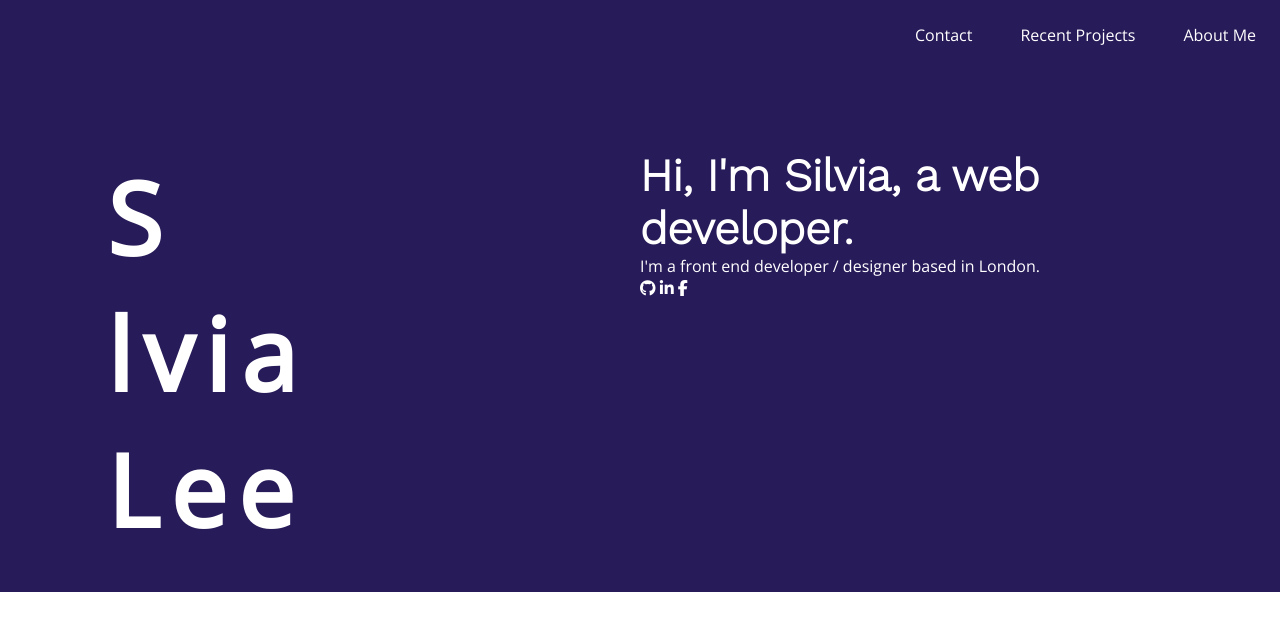
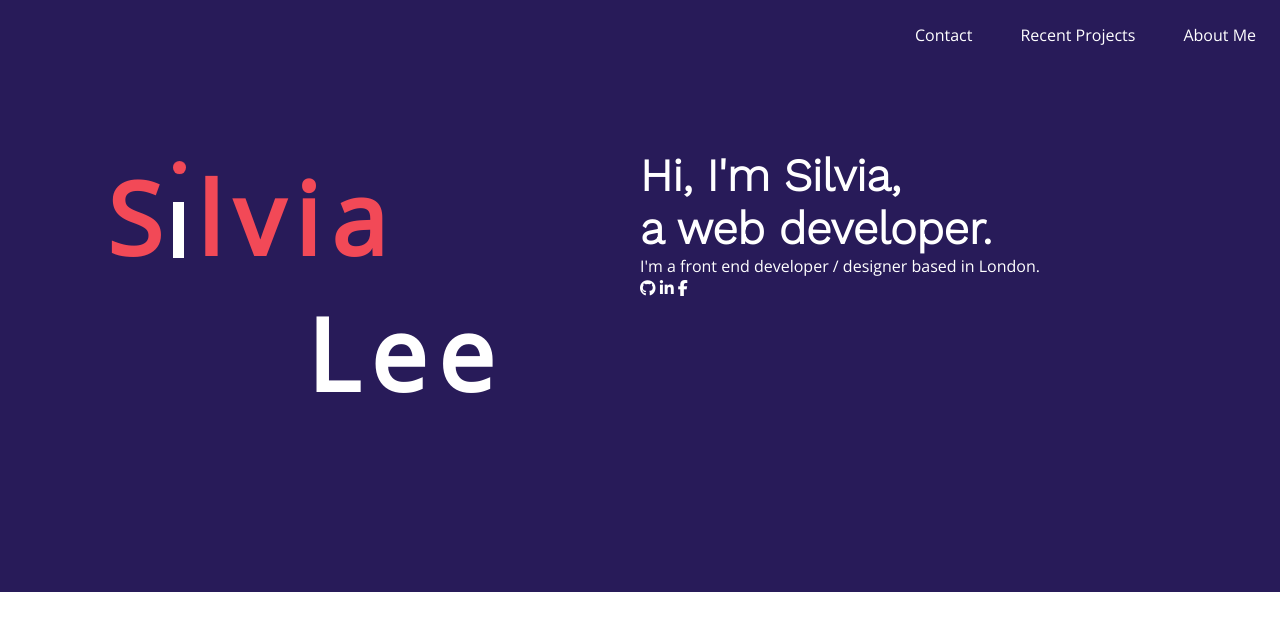
Before and after one commit to silviatheweasel/portfolio, a plain HTML site: page index.html in a window 1280 px wide. Drawn offline with nearby package versions, Linux system fonts and the light colour scheme; files that its build step writes are made by us from their sources.

Commit message:
Make changes to header

```diff
--- a/index.html
+++ b/index.html
@@ -8,7 +8,7 @@
     <meta name="keywords" content="web development, front-end development, web design, example websites">
     <meta name="author" content="Silvia Lee">
     <title>Silvia Lee's Portfolio</title>
-    <link href="./style.css" rel="stylesheet">
+    <link href="./Resources/style.css" rel="stylesheet">
     <link href="https://fonts.googleapis.com/css?family=Open+Sans|Work+Sans:300" rel="stylesheet">
     <script src="./home.js" defer></script>
     <script src="https://kit.fontawesome.com/d7186ae7fe.js" crossorigin="anonymous"></script>
@@ -24,13 +24,19 @@
         </nav>
         <div class="banner">
             <div class= "my-name">
-                <div>S</div>
-                <div class="circle_rectangle"></div>
-                <div>lvia</div>
-                <div>Lee</div>
+                <div class="silvia">
+                    <div class="initial-s">S</div>
+                    <div class="letter-i">
+                        <div class="circle"></div>
+                        <div class="rectangle"></div>
+                    </div>
+
+                    <div class="lvia">lvia</div>
+                </div>
+                <div class="lee">Lee</div>
             </div>
             <div class = "my-intro">
-                <h1>Hi, I'm Silvia, a web developer.</h1>
+                <h1>Hi, I'm Silvia, <br> a web developer.</h1>
                 <p>I'm a front end developer / designer based in London.</p>
                 <div class="social">
                     <i class="fab fa-github"></i>
```
